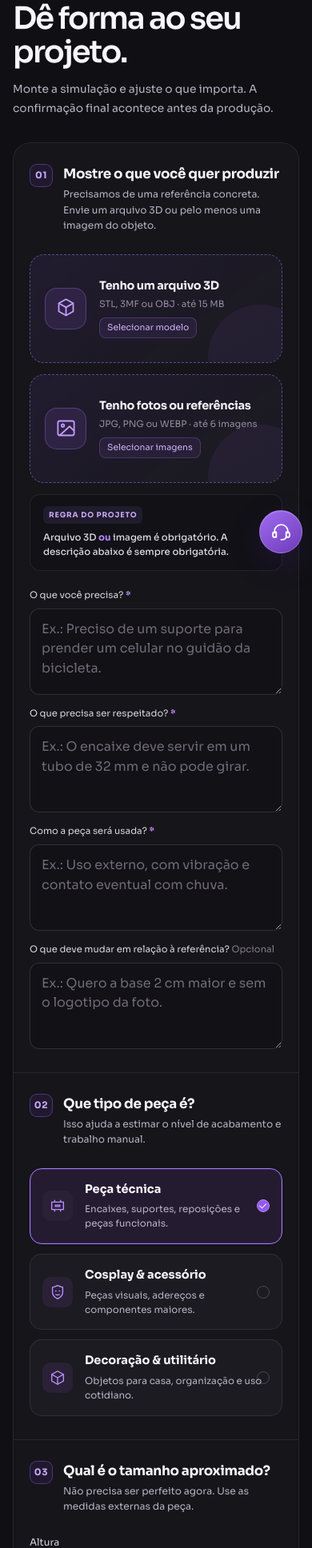
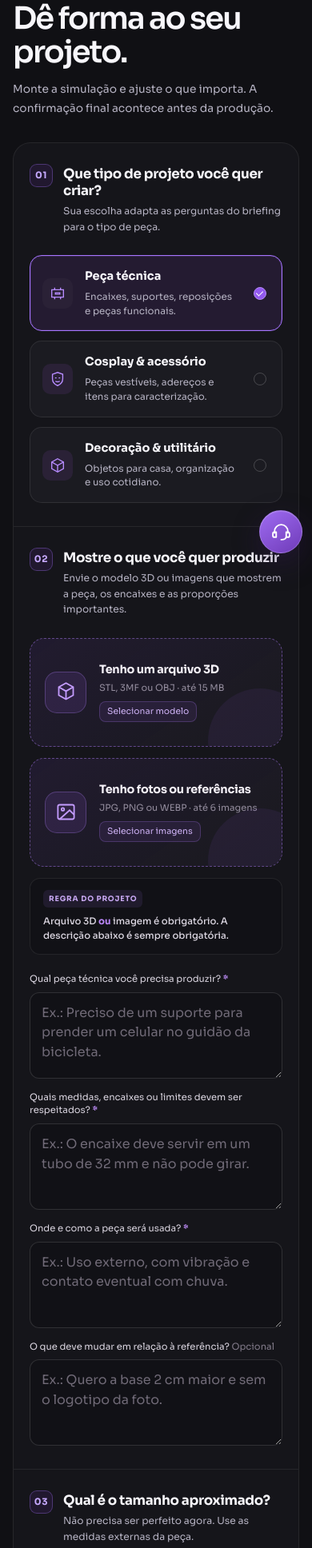
Before and after one commit to nisouzaaf14/voxxel-site, a Flask app: page /orcamento in a window 390 px wide. Shown: the part 140-2076 px from the top of the page at 80% size. Run offline with Flask 3, Linux system fonts and the light colour scheme; data that the repository does not hold is empty; parts of the project's set-up code (start-up, migrations or seed data) failed here and were passed over; some libraries are stand-ins or nearby versions.

Commit message:
Adapta briefing por categoria e corrige menu mobile

```diff
--- a/static/css/polish-v14.css
+++ b/static/css/polish-v14.css
@@ -170,6 +170,19 @@
 }
 
 @media(max-width:680px){
+  .mobile-menu.open{
+    max-height:min(72vh,460px);
+    overflow-y:auto;
+  }
+  .mobile-menu a{border-top:0}
+  .mobile-menu a + a{border-top:1px solid rgba(255,255,255,.07)}
+  .mobile-menu-divider{
+    height:0;
+    margin:6px var(--space-2);
+    border-top:1px solid rgba(255,255,255,.13);
+    background:none;
+  }
+
   /* Evita que as descendentes de uma linha encostem na linha seguinte. */
   .home-hero-copy h1{
     font-size:clamp(2.65rem,13.2vw,3.45rem);
@@ -207,6 +220,19 @@
   .quote-heading h1{line-height:1.1;letter-spacing:-.05em}
   .quote-step-head h2{line-height:1.25;letter-spacing:-.02em}
   .quote-step-head p{line-height:1.6}
+  .quote-choice-card{
+    min-width:0;
+    padding-right:58px;
+  }
+  .quote-choice-card .quote-choice-copy{min-width:0}
+  .quote-choice-card .quote-choice-copy strong,
+  .quote-choice-card .quote-choice-copy small{
+    overflow-wrap:anywhere;
+  }
+  .quote-choice-card>.quote-choice-check{
+    right:19px;
+    top:50%;
+  }
   .quote-page .project-reference-grid,
   .quote-page .project-brief-grid{grid-template-columns:1fr}
   .quote-page .project-brief-wide{grid-column:auto}
--- a/templates/orcamento.html
+++ b/templates/orcamento.html
@@ -18,12 +18,49 @@
       <input type="hidden" name="cliente_lng" id="cliente_lng">
 
       <div class="quote-builder fade-up">
-        <section class="quote-step quote-reference-step">
+        <section class="quote-step">
           <div class="quote-step-head">
             <span class="quote-step-number">01</span>
             <div>
+              <h2>Que tipo de projeto você quer criar?</h2>
+              <p>Sua escolha adapta as perguntas do briefing para o tipo de peça.</p>
+            </div>
+          </div>
+
+          <div class="quote-choice-grid quote-category-grid" data-choice-group="categoria">
+            {% set categoria_copy = {
+              'tecnica': ('Peça técnica', 'Encaixes, suportes, reposições e peças funcionais.'),
+              'cosplay': ('Cosplay & acessório', 'Peças vestíveis, adereços e itens para caracterização.'),
+              'decoracao': ('Decoração & utilitário', 'Objetos para casa, organização e uso cotidiano.')
+            } %}
+            {% for chave, nome in categorias.items() %}
+            <button type="button" class="quote-choice-card {{ 'active' if form.categoria == chave }}" data-value="{{ chave }}" aria-pressed="{{ 'true' if form.categoria == chave else 'false' }}">
+              <span class="quote-choice-icon" aria-hidden="true">
+                {% if chave == 'tecnica' %}
+                <svg viewBox="0 0 24 24" fill="none" stroke="currentColor" stroke-width="1.5"><path d="M4 7h16v10H4z"/><path d="M8 4v3M16 4v3M8 17v3M16 17v3"/><path d="M9 11h6v2H9z"/></svg>
+                {% elif chave == 'cosplay' %}
+                <svg viewBox="0 0 24 24" fill="none" stroke="currentColor" stroke-width="1.5"><path d="M5 5.5 12 3l7 2.5v6.2c0 4.2-2.8 7.6-7 9.3-4.2-1.7-7-5.1-7-9.3z"/><path d="M8.5 10.5h2M13.5 10.5h2M9 15c1.8 1 4.2 1 6 0"/></svg>
+                {% else %}
+                <svg viewBox="0 0 24 24" fill="none" stroke="currentColor" stroke-width="1.5"><path d="m12 3 8 4.5v9L12 21l-8-4.5v-9z"/><path d="m4 7.5 8 4.5 8-4.5M12 12v9"/></svg>
+                {% endif %}
+              </span>
+              <span class="quote-choice-copy">
+                <strong>{{ categoria_copy[chave][0] }}</strong>
+                <small>{{ categoria_copy[chave][1] }}</small>
+              </span>
+              <span class="quote-choice-check" aria-hidden="true"></span>
+            </button>
+            {% endfor %}
+          </div>
+          <input type="hidden" name="categoria" id="categoria-input" value="{{ form.categoria }}">
+        </section>
+
+        <section class="quote-step quote-reference-step">
+          <div class="quote-step-head">
+            <span class="quote-step-number">02</span>
+            <div>
               <h2>Mostre o que você quer produzir</h2>
-              <p>Precisamos de uma referência concreta. Envie um arquivo 3D ou pelo menos uma imagem do objeto.</p>
+              <p id="briefing-intro">Precisamos de uma referência concreta. Envie um arquivo 3D ou pelo menos uma imagem do objeto.</p>
             </div>
           </div>
 
@@ -56,59 +93,22 @@
 
           <div class="project-brief-grid">
             <label class="field project-brief-wide">
-              <span>O que você precisa? <b>*</b></span>
-              <textarea name="descricao_projeto" rows="3" required minlength="12" placeholder="Ex.: Preciso de um suporte para prender um celular no guidão da bicicleta.">{{ request.form.get('descricao_projeto','') }}</textarea>
+              <span><span id="brief-description-label">O que você precisa?</span> <b>*</b></span>
+              <textarea id="brief-description" name="descricao_projeto" rows="3" required minlength="12" placeholder="Ex.: Preciso de um suporte para prender um celular no guidão da bicicleta.">{{ request.form.get('descricao_projeto','') }}</textarea>
             </label>
             <label class="field">
-              <span>O que precisa ser respeitado? <b>*</b></span>
-              <textarea name="requisitos_projeto" rows="3" required minlength="8" placeholder="Ex.: O encaixe deve servir em um tubo de 32 mm e não pode girar.">{{ request.form.get('requisitos_projeto','') }}</textarea>
+              <span><span id="brief-requirements-label">O que precisa ser respeitado?</span> <b>*</b></span>
+              <textarea id="brief-requirements" name="requisitos_projeto" rows="3" required minlength="8" placeholder="Ex.: O encaixe deve servir em um tubo de 32 mm e não pode girar.">{{ request.form.get('requisitos_projeto','') }}</textarea>
             </label>
             <label class="field">
-              <span>Como a peça será usada? <b>*</b></span>
-              <textarea name="uso_projeto" rows="3" required minlength="8" placeholder="Ex.: Uso externo, com vibração e contato eventual com chuva.">{{ request.form.get('uso_projeto','') }}</textarea>
+              <span><span id="brief-use-label">Como a peça será usada?</span> <b>*</b></span>
+              <textarea id="brief-use" name="uso_projeto" rows="3" required minlength="8" placeholder="Ex.: Uso externo, com vibração e contato eventual com chuva.">{{ request.form.get('uso_projeto','') }}</textarea>
             </label>
             <label class="field project-brief-wide">
-              <span>O que deve mudar em relação à referência? <em>Opcional</em></span>
-              <textarea name="alteracoes_projeto" rows="2" placeholder="Ex.: Quero a base 2 cm maior e sem o logotipo da foto.">{{ request.form.get('alteracoes_projeto','') }}</textarea>
+              <span><span id="brief-changes-label">O que deve mudar em relação à referência?</span> <em>Opcional</em></span>
+              <textarea id="brief-changes" name="alteracoes_projeto" rows="2" placeholder="Ex.: Quero a base 2 cm maior e sem o logotipo da foto.">{{ request.form.get('alteracoes_projeto','') }}</textarea>
             </label>
           </div>
-        </section>
-
-        <section class="quote-step">
-          <div class="quote-step-head">
-            <span class="quote-step-number">02</span>
-            <div>
-              <h2>Que tipo de peça é?</h2>
-              <p>Isso ajuda a estimar o nível de acabamento e trabalho manual.</p>
-            </div>
-          </div>
-
-          <div class="quote-choice-grid quote-category-grid" data-choice-group="categoria">
-            {% set categoria_copy = {
-              'tecnica': ('Peça técnica', 'Encaixes, suportes, reposições e peças funcionais.'),
-              'cosplay': ('Cosplay & acessório', 'Peças visuais, adereços e componentes maiores.'),
-              'decoracao': ('Decoração & utilitário', 'Objetos para casa, organização e uso cotidiano.')
-            } %}
-            {% for chave, nome in categorias.items() %}
-            <button type="button" class="quote-choice-card {{ 'active' if form.categoria == chave }}" data-value="{{ chave }}" aria-pressed="{{ 'true' if form.categoria == chave else 'false' }}">
-              <span class="quote-choice-icon" aria-hidden="true">
-                {% if chave == 'tecnica' %}
-                <svg viewBox="0 0 24 24" fill="none" stroke="currentColor" stroke-width="1.5"><path d="M4 7h16v10H4z"/><path d="M8 4v3M16 4v3M8 17v3M16 17v3"/><path d="M9 11h6v2H9z"/></svg>
-                {% elif chave == 'cosplay' %}
-                <svg viewBox="0 0 24 24" fill="none" stroke="currentColor" stroke-width="1.5"><path d="M5 5.5 12 3l7 2.5v6.2c0 4.2-2.8 7.6-7 9.3-4.2-1.7-7-5.1-7-9.3z"/><path d="M8.5 10.5h2M13.5 10.5h2M9 15c1.8 1 4.2 1 6 0"/></svg>
-                {% else %}
-                <svg viewBox="0 0 24 24" fill="none" stroke="currentColor" stroke-width="1.5"><path d="m12 3 8 4.5v9L12 21l-8-4.5v-9z"/><path d="m4 7.5 8 4.5 8-4.5M12 12v9"/></svg>
-                {% endif %}
-              </span>
-              <span class="quote-choice-copy">
-                <strong>{{ categoria_copy[chave][0] }}</strong>
-                <small>{{ categoria_copy[chave][1] }}</small>
-              </span>
-              <span class="quote-choice-check" aria-hidden="true"></span>
-            </button>
-            {% endfor %}
-          </div>
-          <input type="hidden" name="categoria" id="categoria-input" value="{{ form.categoria }}">
         </section>
 
         <section class="quote-step">
@@ -292,7 +292,55 @@
   const CATEGORIAS_LABEL = { tecnica: 'Peça técnica', cosplay: 'Cosplay & acessório', decoracao: 'Decoração & utilitário' };
   const QUALIDADE_LABEL = { rascunho: 'Rápido', padrao: 'Padrão', detalhado: 'Detalhado' };
   const COMPLEXIDADE_LABEL = { baixa: 'Simples', media: 'Moderada', alta: 'Complexa' };
+  const BRIEFING_COPY = {
+    tecnica: {
+      intro: 'Envie o modelo 3D ou imagens que mostrem a peça, os encaixes e as proporções importantes.',
+      descriptionLabel: 'Qual peça técnica você precisa produzir?',
+      descriptionPlaceholder: 'Ex.: Preciso de um suporte para prender um celular no guidão da bicicleta.',
+      requirementsLabel: 'Quais medidas, encaixes ou limites devem ser respeitados?',
+      requirementsPlaceholder: 'Ex.: O encaixe deve servir em um tubo de 32 mm e não pode girar.',
+      useLabel: 'Onde e como a peça será usada?',
+      usePlaceholder: 'Ex.: Uso externo, com vibração e contato eventual com chuva.',
+      changesLabel: 'O que deve mudar em relação à referência?',
+      changesPlaceholder: 'Ex.: Quero a base 2 cm maior e sem o logotipo da foto.'
+    },
+    cosplay: {
+      intro: 'Envie imagens do personagem e, se tiver, um modelo 3D. Fotos de vários ângulos ajudam a reproduzir os detalhes.',
+      descriptionLabel: 'Qual personagem, traje ou acessório você quer criar?',
+      descriptionPlaceholder: 'Ex.: Quero um capacete inspirado no Doutor Destino, dividido em partes para vestir.',
+      requirementsLabel: 'Quais medidas e detalhes visuais precisam ser respeitados?',
+      requirementsPlaceholder: 'Ex.: Circunferência da cabeça de 58 cm, abertura nos olhos e acabamento metálico.',
+      useLabel: 'Como o item será usado?',
+      usePlaceholder: 'Ex.: Será vestido em eventos; precisa ser leve, confortável e permitir ventilação.',
+      changesLabel: 'Você quer adaptar algo da referência?',
+      changesPlaceholder: 'Ex.: Quero retirar os espinhos e aumentar a abertura para enxergar melhor.'
+    },
+    decoracao: {
+      intro: 'Envie fotos, desenhos ou um modelo 3D que mostrem o estilo, o formato e a função do objeto.',
+      descriptionLabel: 'Qual objeto decorativo ou utilitário você quer criar?',
+      descriptionPlaceholder: 'Ex.: Quero um vaso geométrico para uma prateleira da sala.',
+      requirementsLabel: 'Quais medidas, estilo ou funções devem ser respeitados?',
+      requirementsPlaceholder: 'Ex.: Até 20 cm de altura, base estável e espaço interno para um vaso pequeno.',
+      useLabel: 'Onde e como o objeto será usado?',
+      usePlaceholder: 'Ex.: Ficará dentro de casa, próximo a uma janela e terá contato eventual com água.',
+      changesLabel: 'Você quer personalizar algo da referência?',
+      changesPlaceholder: 'Ex.: Quero colocar um nome na frente e usar um formato mais arredondado.'
+    }
+  };
   const $ = id => document.getElementById(id);
+
+  function aplicarBriefing(categoria){
+    const copy = BRIEFING_COPY[categoria] || BRIEFING_COPY.tecnica;
+    $('briefing-intro').textContent = copy.intro;
+    $('brief-description-label').textContent = copy.descriptionLabel;
+    $('brief-description').placeholder = copy.descriptionPlaceholder;
+    $('brief-requirements-label').textContent = copy.requirementsLabel;
+    $('brief-requirements').placeholder = copy.requirementsPlaceholder;
+    $('brief-use-label').textContent = copy.useLabel;
+    $('brief-use').placeholder = copy.usePlaceholder;
+    $('brief-changes-label').textContent = copy.changesLabel;
+    $('brief-changes').placeholder = copy.changesPlaceholder;
+  }
 
   function getChoice(name){
     const input = $(name + '-input');
@@ -310,6 +358,7 @@
       });
       const input = $(name + '-input');
       if(input) input.value = btn.dataset.value;
+      if(name === 'categoria') aplicarBriefing(btn.dataset.value);
       calcular();
     });
   });
@@ -420,6 +469,7 @@
     }
   });
 
+  aplicarBriefing(getChoice('categoria') || 'tecnica');
   calcular();
 
   if (navigator.geolocation) {
```
